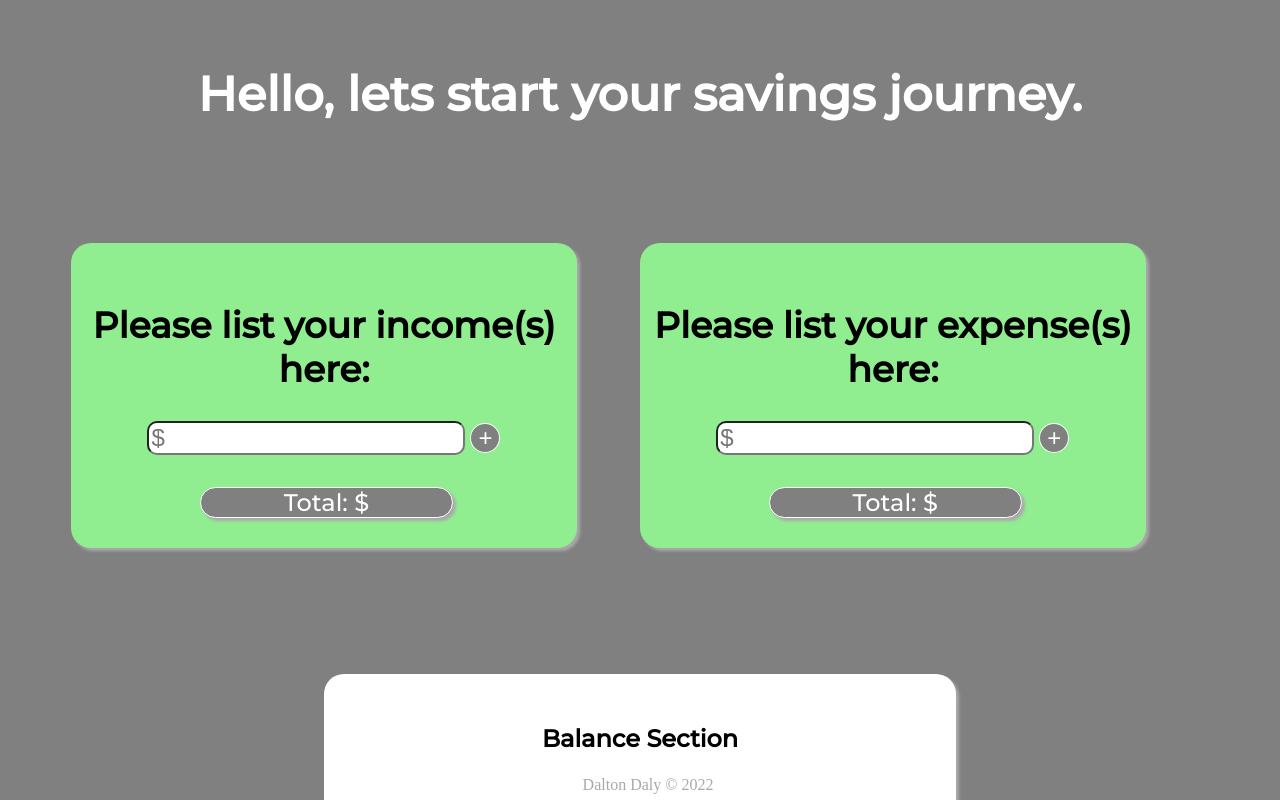
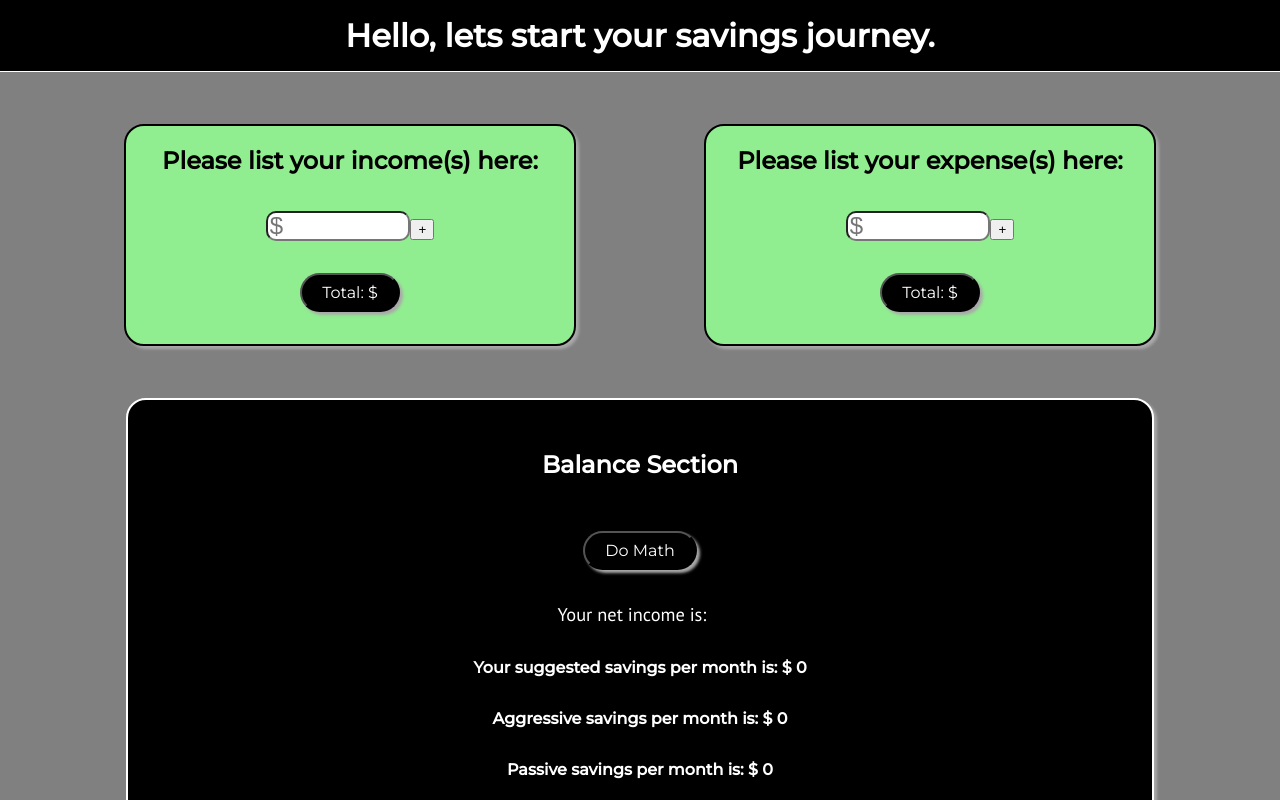
Before and after one commit to ddaly2/BudgetApp, a React (Create React App) app: page / in a window 1280 px wide. Shown: the top 800 px of the page. Built offline with nearby package versions, Linux system fonts and the light colour scheme.

Commit message:
Update CSS

```diff
--- a/public/styles.css
+++ b/public/styles.css
@@ -1,44 +1,76 @@
+@import url('https://fonts.googleapis.com/css2?family=Montserrat&family=PT+Sans&display=swap');
+
+#root {
+     /* height: 100%; */
+     position: relative;
+     /* This padding is related to the footer and keeping it on the bottom of the screen */
+     padding-bottom: 1rem;
+}
+
 body{
      text-align: center;
      background-color: gray;
+     height: 100vh;
+     margin: 0;
+}
 
+input {
+     max-width: 40%;
+     max-height: 1.5rem;
 }
+
+h3 {
+     font-size: 1.2rem;
+     text-decoration: underline;
+}
+
+h4 {
+     font-family: "Montserrat", sans-serif;
+}
+
+span {
+     color: lightgreen;
+}
+
 .heading{
      font-family: 'Montserrat', sans-serif;
      color: white;
-     font-size: 3rem;
-     margin-top: 65px;
+     font-size: 2rem;
+     margin: 0 0 2rem 0;
+     padding: 1rem 0;
+     background-color: black;
+     border-bottom: 1px solid white;
 }
+
 .cardContainer{
      color: black;
      font-family: "Montserrat", sans-serif;
-     font-size: 1.5rem;
+     display: grid;
+     grid-template-rows: 1fr 1fr;
+     gap: 2rem;
      width: 100%;
      height: auto;
-     margin-top: 100px;
+     margin-bottom: 2rem;
      padding: 20px 0;
      text-align: center;
+     justify-items: center;
 }
+
 .bigCard1{
-     display: inline;
-     width: 40%;
-     float: left;
+     width: 90%;
      background-color: lightgreen;
-     padding: 30px 0;
-     margin-left: 5%;
      border-radius: 20px;
+     border: 2px solid black;
      box-shadow: 3px 3px 3px darkgrey;
 }
-.bigCard2{
-     display: inline;
-     width: 40%;
-     float: right;
-     background-color: lightcoral;
-     padding: 30px 0;
-     margin-right: 5%;
-     border-radius: 20px;
-     box-shadow: 3px 3px 3px darkgrey;
+
+.item {
+     text-align: center;
+     display: flex;
+     flex-direction: column;
+     align-items: center;
 }
+
 .item p{
      display: inline;
      padding-right: 5px;
@@ -49,69 +81,163 @@ body{
      font-size: 1.5rem;
      border-radius: 10px;
 }
-.item button{
-     font-size: 1.5rem;
-     padding: 0 7px;
+.add-button {
+     font-size: 1.1rem;
+     min-height: 1.5rem;
+     width: 1.5rem;
+     /* padding: 0 7px; */
      border-radius: 50%;
      margin-left: 5px;
      border: 1px solid white;
      background-color: gray;
      color: white;
+     transition: all .3s ease;
 }
-.item button:hover{
+
+.add-button:hover{
      background-color: rgb(75, 75, 75);
      cursor: pointer;
 }
-.footer{
-     position: absolute;
-     bottom: 0;
-     width: 100%;
-     height: 2.5rem;
-     color: darkgray;
-}
+
 .addedPrice{
      display: block;
      margin-right: 10%;
 }
+
 .listItem{
+     display: inline-block;
      list-style: none;
-     font-family: "Kanit", sans-serif;
-     font-size: 3rem;
+     font-family: "PT Sans", sans-serif;
+     font-size: 1.15rem;
+     margin: 0 1rem 1rem 0;
 }
+
 #totalButton{
      font-family: "Montserrat", sans-serif;
-     background-color: gray;
+     font-size: 1rem;
+     background-color: black;
      color: white;
-     display: inline-block;
-     width: 50%;
-     margin-top: 2rem;
+     display: block;
+     text-align: center;
+     margin: 2rem auto;
+     padding: .5rem 1.25rem;
      box-shadow: 3px 3px 3px darkgrey;
      border-radius: 20px;
+     transition: all .3s ease;
 }
 #totalButton:hover{
-     background-color: rgb(75, 75, 75);
+     background-color: white;
+     color: black;
      cursor: pointer;
 }
 #deleteButton {
+     display: inline-block;
      background-color: rgb(249, 130, 130);
-     min-height: 2rem;
-     width: 2rem;
-     font-size: 1.5rem;
+     min-height: 1.5rem;
+     width: 1.5rem;
+     font-size: 1.1rem;
+     color: white;
+     border: 1px solid white;
      border-radius: 50%;
      padding: 0 7px;
+     transition: all .3s ease;
 }
 #deleteButton:hover {
      background-color: rgb(247, 52, 52);
      cursor: pointer;
 }
-.balanceSection{
-     font-family: "Montserrat", sans-serif;;
-     width: 50%;
-     display: inline-block;
-     margin-top: 10%;
-     background-color: white;
-     text-align: center;
+
+.balanceSection {
+     display: grid;
+     grid-template-rows: .5fr 1fr;
+     font-family: "Montserrat", sans-serif;
+     width: 90%;
+     color: white;
+     margin: 0 1rem 10rem 1rem;
+     background-color: black;
+     /* justify-content: baseline; */
+     align-items: center;
      padding: 30px 0;
      border-radius: 20px;
+     border: 2px white solid;
      box-shadow: 3px 3px 3px darkgrey;
 }
+
+.balanceSectionTop {
+     display: grid;
+     grid-template-rows: 1fr 1fr;
+     justify-items: center;
+     align-items: center;
+}
+
+.balanceSectionBottom {
+     display: grid;
+     grid-template-rows: repeat(4, 1fr);
+     justify-items: baseline;
+     align-items: center;
+     margin: auto 1rem auto 1rem;
+}
+
+#balance-button {
+     font-family: "Montserrat", sans-serif;
+     font-size: .8rem;
+     border-radius: 20px;
+     height: 50%;
+     width: 50%;
+     color: lightgreen;
+     border: 1px white solid;
+     background-color: black;
+     transition: all .3s ease;
+}
+
+#balance-button:hover {
+     cursor: pointer;
+     color: black;
+     background-color: lightgreen;
+}
+
+.net-income {
+     font-size: 1rem;
+     color: white;
+     text-decoration: underline;
+}
+
+.balance-savings-item {
+     text-decoration: none;
+     font-size: 1rem;
+}
+
+.footer{
+     background-color: black;
+     position: absolute;
+     margin-top: 5rem;
+     bottom: 0;
+     left: 0;
+     right: 0;
+     color: darkgray;
+     border-top: 1px solid white;
+}
+
+@media all and (min-width: 700px){
+     .cardContainer {
+          display: flex;
+          flex-direction: row;
+          width: 100%;
+          justify-content: center;
+          gap: 8rem;
+     }
+
+     .bigCard1 {
+          width: 35%;
+     }
+
+     .balanceSection {
+          margin: 1rem auto 10rem auto;
+          width: 80%;
+     }
+
+     #balance-button {
+          height: 65%;
+          width: 25%;
+     }
+}
```
